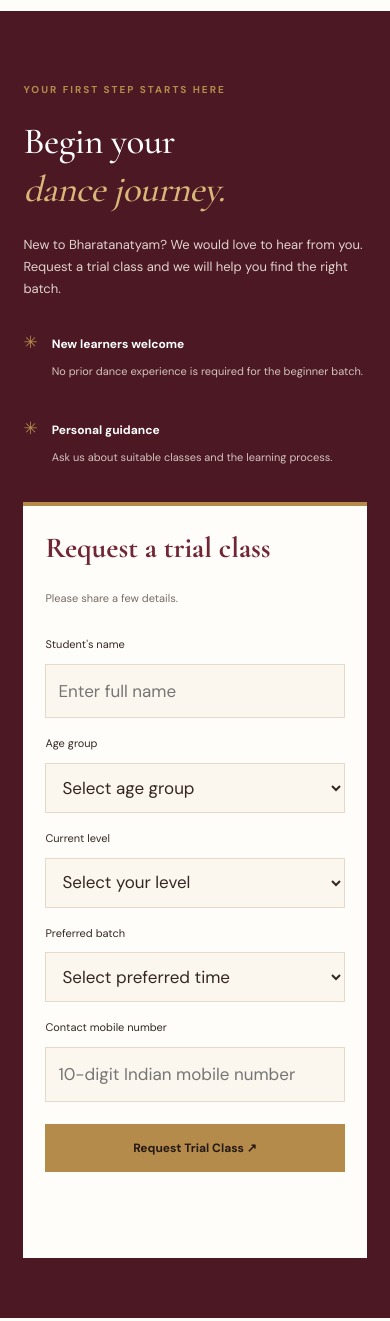
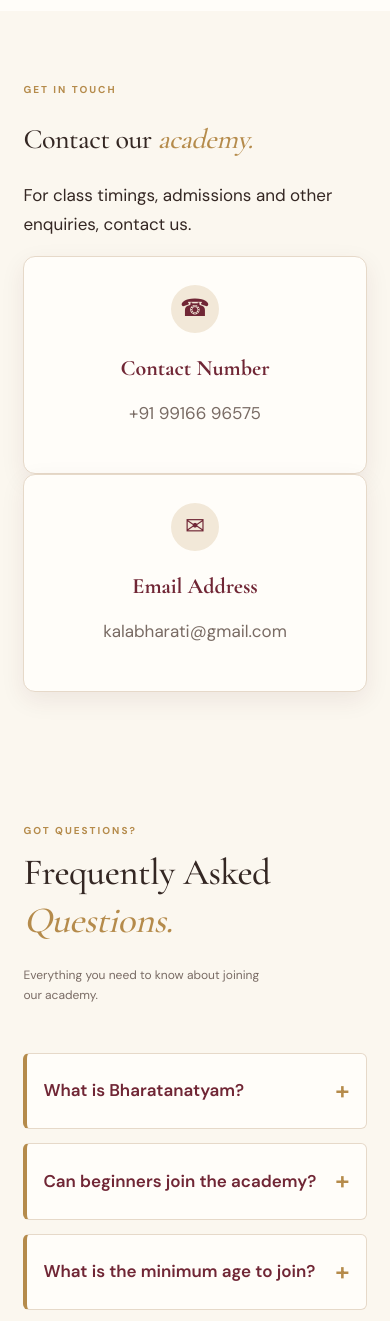
Before and after one commit to yashaswinim216/bharatanatyam-academy, a plain HTML site: page index.html in a window 390 px wide. Shown: the part 7030-8351 px from the top of the page. Drawn offline with nearby package versions, Linux system fonts and the light colour scheme.

Commit message:
Add files via upload
added extra features

````diff
--- a/index.html
+++ b/index.html
@@ -33,6 +33,7 @@
       <a href="#teachers">Teachers</a>
       <a href="#students">Students</a>
       <a href="#schedule">Class Timings</a>
+      <a href="#contact">Contact</a>
       <a class="nav-button" href="#booking">Book a Trial</a>
     </nav>
   </header>
@@ -152,14 +153,96 @@
       </p>
     </section>
 
+
+    </section>
+
+    <!-- Institution Contact Information -->
+    <section class="quick-contact section" id="contact">
+      <p class="eyebrow">GET IN TOUCH</p>
+      <h2>Contact our <em>academy.</em></h2>
+      <p>For class timings, admissions and other enquiries, contact us.</p>
+
+      <div class="institution-contact-details">
+        <div class="contact-detail-card">
+          <span class="contact-detail-icon">☎</span>
+          <h3>Contact Number</h3>
+          <p>+91 99166 96575</p>
+        </div>
+
+
+        <div class="contact-detail-card">
+          <span class="contact-detail-icon">✉</span>
+          <h3>Email Address</h3>
+          <p> kalabharati@gmail.com</p>
+        </div>
+      </div>
+    </section>
+
+<!-- FAQ Section -->
+<section class="faq-section section" id="faq">
+  <div class="section-heading">
+    <div>
+      <p class="eyebrow">GOT QUESTIONS?</p>
+      <h2>Frequently Asked <em>Questions.</em></h2>
+    </div>
+    <p>Everything you need to know about joining our academy.</p>
+  </div>
+
+  <div class="faq-container">
+
+    <details class="faq-item">
+      <summary>What is Bharatanatyam?</summary>
+      <p>
+        Bharatanatyam is a classical Indian dance form that combines
+        rhythm, expressions, storytelling and graceful movements.
+      </p>
+    </details>
+
+    <details class="faq-item">
+      <summary>Can beginners join the academy?</summary>
+      <p>
+        Yes! Beginners and students with no prior dance experience
+        are welcome to learn from the basics.
+      </p>
+    </details>
+
+    <details class="faq-item">
+      <summary>What is the minimum age to join?</summary>
+      <p>
+        Students can enquire about suitable batches based on their
+        age and learning level.
+      </p>
+    </details>
+
+    <details class="faq-item">
+      <summary>How can I book a trial class?</summary>
+      <p>
+        Fill out the trial-class booking form on our website, and
+        the academy can follow up regarding your enquiry.
+      </p>
+    </details>
+
+    <details class="faq-item">
+      <summary>What should I wear for dance classes?</summary>
+      <p>
+        Wear comfortable clothing that allows free movement.
+        The academy can guide you about the appropriate dance attire.
+      </p>
+    </details>
+
+    <details class="faq-item">
+      <summary>How can I contact the academy?</summary>
+      <p>
+        Visit the Contact section of our website for the academy's
+        contact number and email address.
+      </p>
+    </details>
+
+  </div>
+</section>
+
+
     <section class="booking section" id="booking">
-      <div class="booking-intro">
-        <p class="eyebrow">YOUR FIRST STEP STARTS HERE</p>
-        <h2>Begin your<br><em>dance journey.</em></h2>
-        <p>
-          New to Bharatanatyam? We would love to hear from you.
-          Request a trial class and we will help you find the right batch.
-        </p>
 
         <div class="booking-detail">
           <span>✳</span>
@@ -269,7 +352,7 @@
       <a href="#teachers">Teachers</a>
       <a href="#students">Students</a>
       <a href="#booking">Contact</a>
-    </div>
+      <a href="#faq">FAQ</a>
 
     <p class="copyright">
       © <span id="year"></span>   Kala Bharati. All rights reserved.
--- a/style.css
+++ b/style.css
@@ -891,3 +891,127 @@ button,
     font-size: 22px;
   }
 }
+```css
+/* Institution contact details - matching website theme */
+.institution-contact-details {
+  display: grid;
+  grid-template-columns: repeat(2, minmax(0, 1fr));
+  gap: 20px;
+  max-width: 800px;
+  margin: 28px auto 0;
+}
+
+.contact-detail-card {
+  padding: 28px 20px;
+  text-align: center;
+  background: var(--white);
+  border: 1px solid var(--line);
+  border-radius: 12px;
+  box-shadow: 0 8px 24px rgba(75, 24, 36, 0.08);
+  transition: transform 0.2s ease;
+}
+
+.contact-detail-card:hover {
+  transform: translateY(-4px);
+}
+
+.contact-detail-icon {
+  display: inline-flex;
+  align-items: center;
+  justify-content: center;
+  width: 48px;
+  height: 48px;
+  margin-bottom: 12px;
+  border-radius: 50%;
+  background: var(--cream);
+  color: var(--maroon);
+  font-size: 24px;
+}
+
+.contact-detail-card h3 {
+  color: var(--maroon);
+  margin: 8px 0;
+  font-family: var(--serif);
+}
+
+.contact-detail-card p {
+  color: var(--muted);
+  overflow-wrap: anywhere;
+  line-height: 1.6;
+}
+
+/* Mobile responsive layout */
+@media (max-width: 600px) {
+  .institution-contact-details {
+    grid-template-columns: 1fr;
+  }
+}
+
+```css
+/* FAQ Section - Kala Bharati Theme */
+.faq-section {
+  background: var(--ivory);
+}
+
+.faq-container {
+  max-width: 900px;
+  margin: 30px auto 0;
+}
+
+.faq-item {
+  margin-bottom: 14px;
+  background: var(--white);
+  border: 1px solid var(--line);
+  border-left: 4px solid var(--gold);
+  border-radius: 6px;
+  overflow: hidden;
+}
+
+.faq-item summary {
+  padding: 20px;
+  color: var(--maroon);
+  font-weight: 600;
+  cursor: pointer;
+  list-style: none;
+  display: flex;
+  align-items: center;
+  justify-content: space-between;
+  gap: 15px;
+}
+
+.faq-item summary::-webkit-details-marker {
+  display: none;
+}
+
+.faq-item summary::after {
+  content: "+";
+  color: var(--gold);
+  font-size: 25px;
+  flex-shrink: 0;
+}
+
+.faq-item[open] summary::after {
+  content: "−";
+}
+
+.faq-item summary:hover {
+  background: var(--cream);
+}
+
+.faq-item p {
+  padding: 0 20px 20px;
+  margin: 0;
+  color: var(--muted);
+  line-height: 1.7;
+}
+
+@media (max-width: 600px) {
+  .faq-item summary {
+    padding: 16px;
+  }
+
+  .faq-item p {
+    padding: 0 16px 16px;
+  }
+}
+```
````
